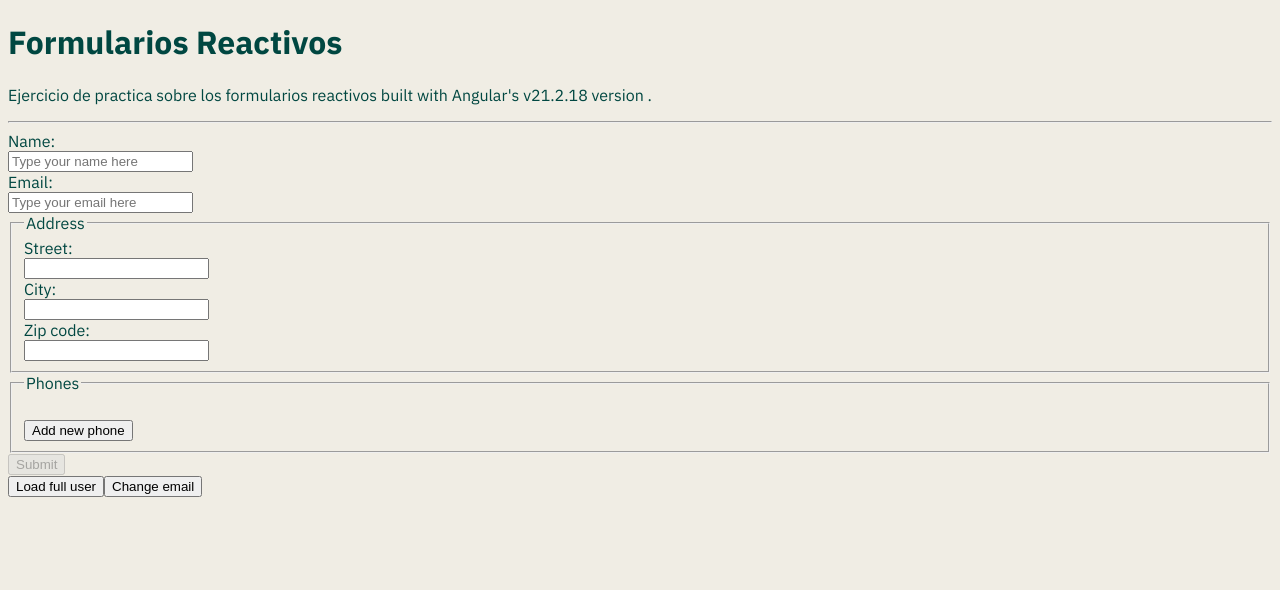
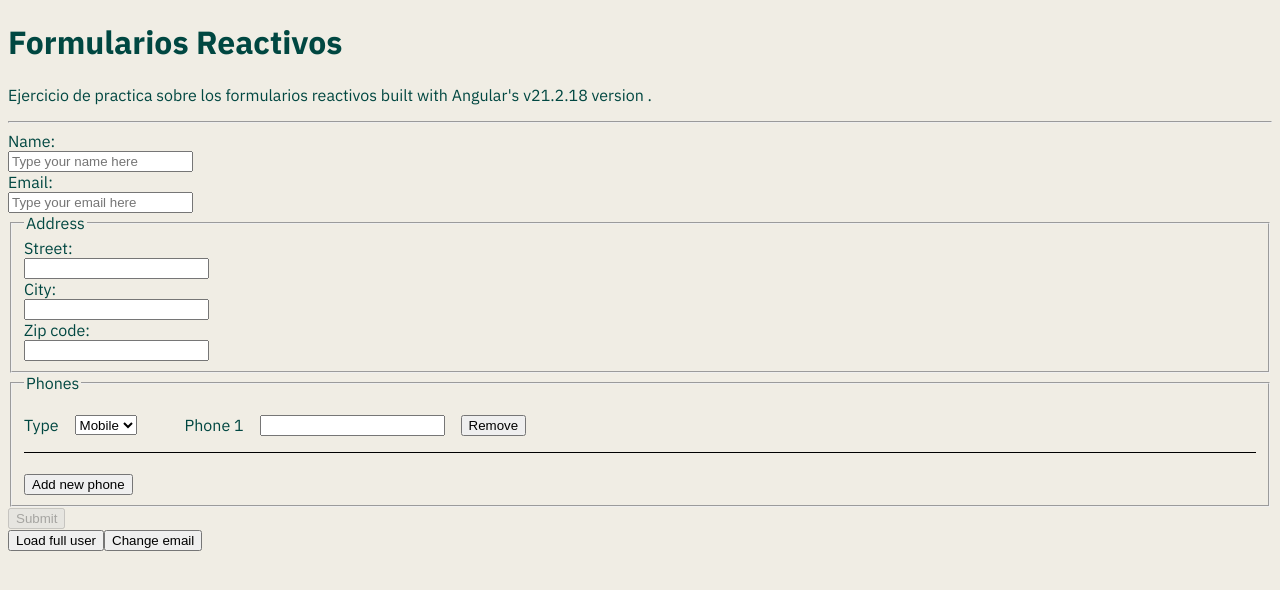
Before and after one commit to vCentDev/reactive-forms-practice, an Angular app: page / in a window 1280 px wide. Shown: the top 590 px of the page. Built offline with nearby package versions, Linux system fonts and the light colour scheme.

Commit message:
chore: Ejercicio 13 completado

```diff
--- a/src/app/app.css
+++ b/src/app/app.css
@@ -2,3 +2,16 @@ label,
 input {
   display: block;
 }
+
+.phone-group {
+  display: flex;
+  gap: 3rem;
+  align-items: start;
+  padding-block: 1rem;
+  border-block-end: 1px solid black;
+}
+.phone-group__type,
+.phone-group__number {
+  display: flex;
+  gap: 1rem;
+}
--- a/src/app/app.html
+++ b/src/app/app.html
@@ -41,9 +41,20 @@
   <fieldset formArrayName="phones">
     <legend>Phones</legend>
     @for (phone of phones.controls; track $index; let i = $index) {
-      <label for="phone-{{ i }}">Phone {{ i }}</label>
-      <input id="phone-{{ i }}" type="tel" [formControlName]="i" />
-      <button type="button" (click)="removePhone(i)">Remove</button>
+      <div class="phone-group" [formGroupName]="i">
+        <div class="phone-group__type">
+          <label for="phone-type-{{ i }}">Type</label>
+          <select name="phone-type-{{ i }}" id="phone-{{ i + 1 }}">
+            <option value="mobile">Mobile</option>
+            <option value="home">Home</option>
+          </select>
+        </div>
+        <div class="phone-group__number">
+          <label for="phone-number-{{ i }}">Phone {{ i + 1 }}</label>
+          <input type="tel" id="phone-number-{{ i }}" formControlName="number" />
+          <button type="button" (click)="removePhone(i)">Remove</button>
+        </div>
+      </div>
     }
     <br />
     <button type="button" (click)="addPhone()">Add new phone</button>
--- a/src/app/app.ts
+++ b/src/app/app.ts
@@ -3,6 +3,8 @@ import { NgStyle } from '@angular/common';
 import { FormBuilder, ReactiveFormsModule, Validators } from '@angular/forms';
 import { takeUntilDestroyed } from '@angular/core/rxjs-interop';
 import { debounceTime, distinctUntilChanged } from 'rxjs';
+import { validate } from '@angular/forms/signals';
+
 @Component({
   selector: 'app-root',
   imports: [ReactiveFormsModule, NgStyle],
@@ -21,7 +23,7 @@ export class App {
       city: ['', Validators.required],
       zipCode: ['', Validators.required],
     }),
-    phones: this.fb.array([]),
+    phones: this.fb.array([this.createPhoneGroup()]),
   });
 
   constructor() {
@@ -60,8 +62,15 @@ export class App {
     return this.userForm.controls.phones;
   }
 
+  createPhoneGroup() {
+    return this.fb.group({
+      type: ['mobile'],
+      number: ['', Validators.required],
+    });
+  }
+
   addPhone(): void {
-    this.userForm.controls.phones.push(this.fb.control(''));
+    this.userForm.controls.phones.push(this.createPhoneGroup());
   }
 
   removePhone(index: number): void {
```
